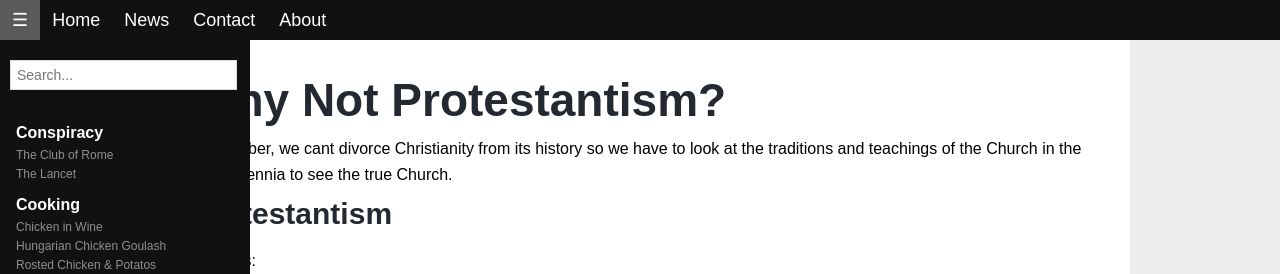
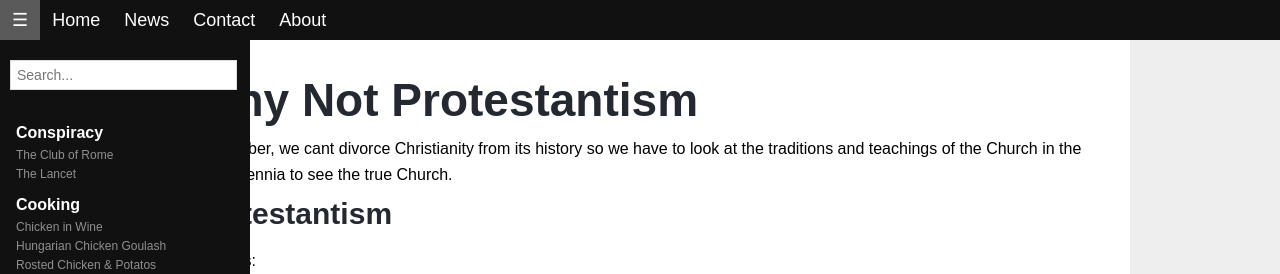
Before and after one commit to ddigiorg/ddigiorg.github.io, a Jekyll site: the page built from pages/theology/why-not-protestantism.md, in a window 1280 px wide and 900 px high. Shown: the top 274 px of the window. Built offline with Jekyll 4.4.1, drawn with Linux system fonts in a browser that asks for light colours; our own code applies the rules of GitHub Pages for plain Markdown files.

Commit message:
removed ? from page titles

```diff
--- a/pages/theology/why-not-protestantism.md
+++ b/pages/theology/why-not-protestantism.md
@@ -1,4 +1,4 @@
-# Why Not Protestantism?
+# Why Not Protestantism
 
 Remember, we cant divorce Christianity from its history so we have to look at the traditions and teachings of the Church in the first millennia to see the true Church.
 
```
Also changed, not shown: pages/theology/why-not-atheism.md (+1 -1 lines).
